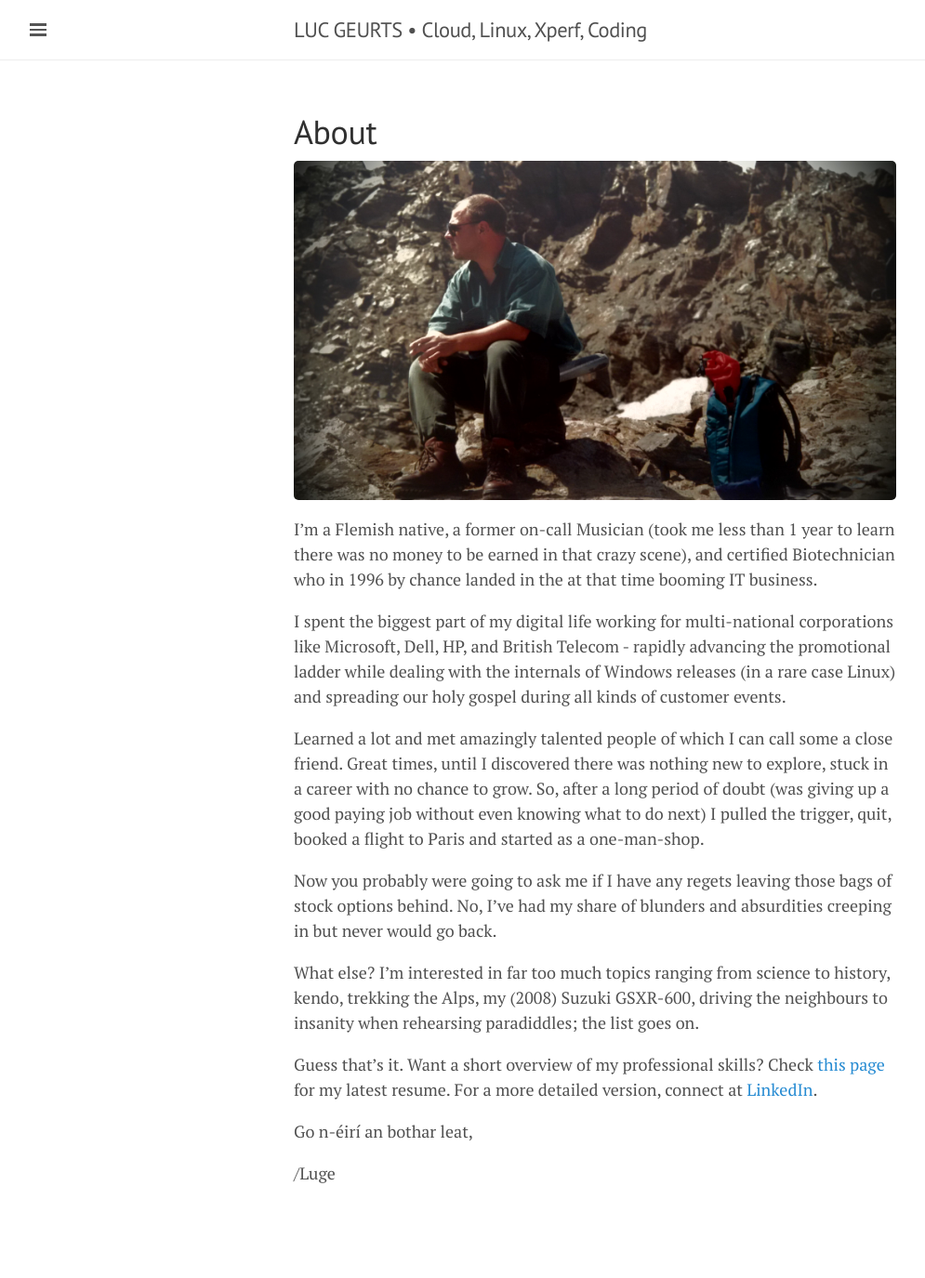
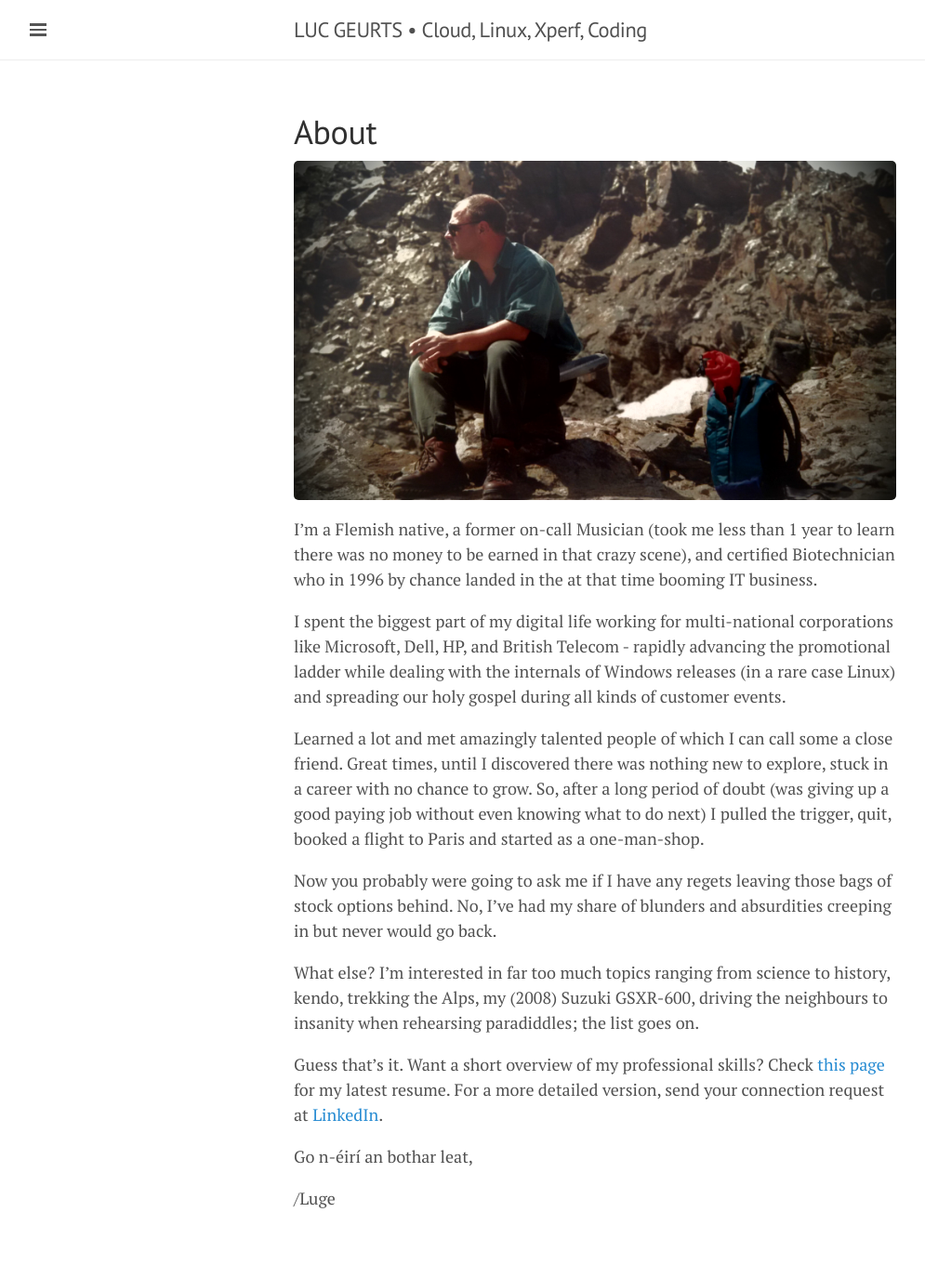
Before and after one commit to lgeurts/lgeurts.github.io, a Jekyll site: the page built from about.md, in a window 1280 px wide. Shown: the whole page at 93% size, without its empty margins (0-995 px from the left). Built offline with Jekyll 4.4.1, drawn with Linux system fonts in a browser that asks for light colours; nearby versions of some CDN libraries; before the commit the page ends 1348 px from its top, so only the background shows below that.

Commit message:
Update about.md

```diff
--- a/about.md
+++ b/about.md
@@ -15,7 +15,7 @@
 
 What else? I’m interested in far too much topics ranging from science to history, kendo, trekking the Alps, my (2008) Suzuki GSXR-600, driving the neighbours to insanity when rehearsing paradiddles; the list goes on.
 
-Guess that's it. Want a short overview of my professional skills? Check [this page](https://github.com/lgeurts/Resume/blob/master/Moderncv%20Resume%20Luc%20Geurts%20%28US%29.pdf) for my latest resume. For a more detailed version, connect at [LinkedIn](https://www.linkedin.com/in/lucgeurts).
+Guess that's it. Want a short overview of my professional skills? Check [this page](https://github.com/lgeurts/Resume/blob/master/Moderncv%20Resume%20Luc%20Geurts%20%28US%29.pdf) for my latest resume. For a more detailed version, send your connection request at [LinkedIn](https://www.linkedin.com/in/lucgeurts).
 
 Go n-éirí an bothar leat,
 
```
